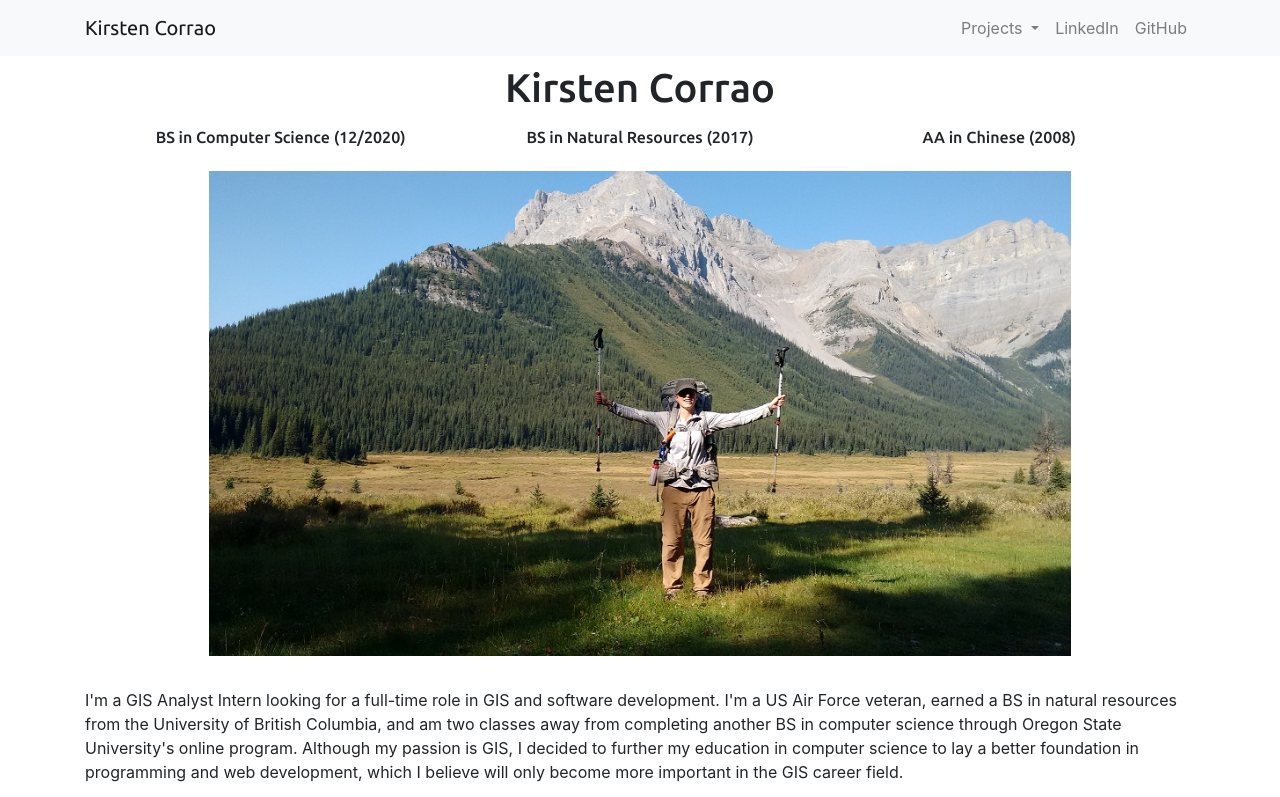
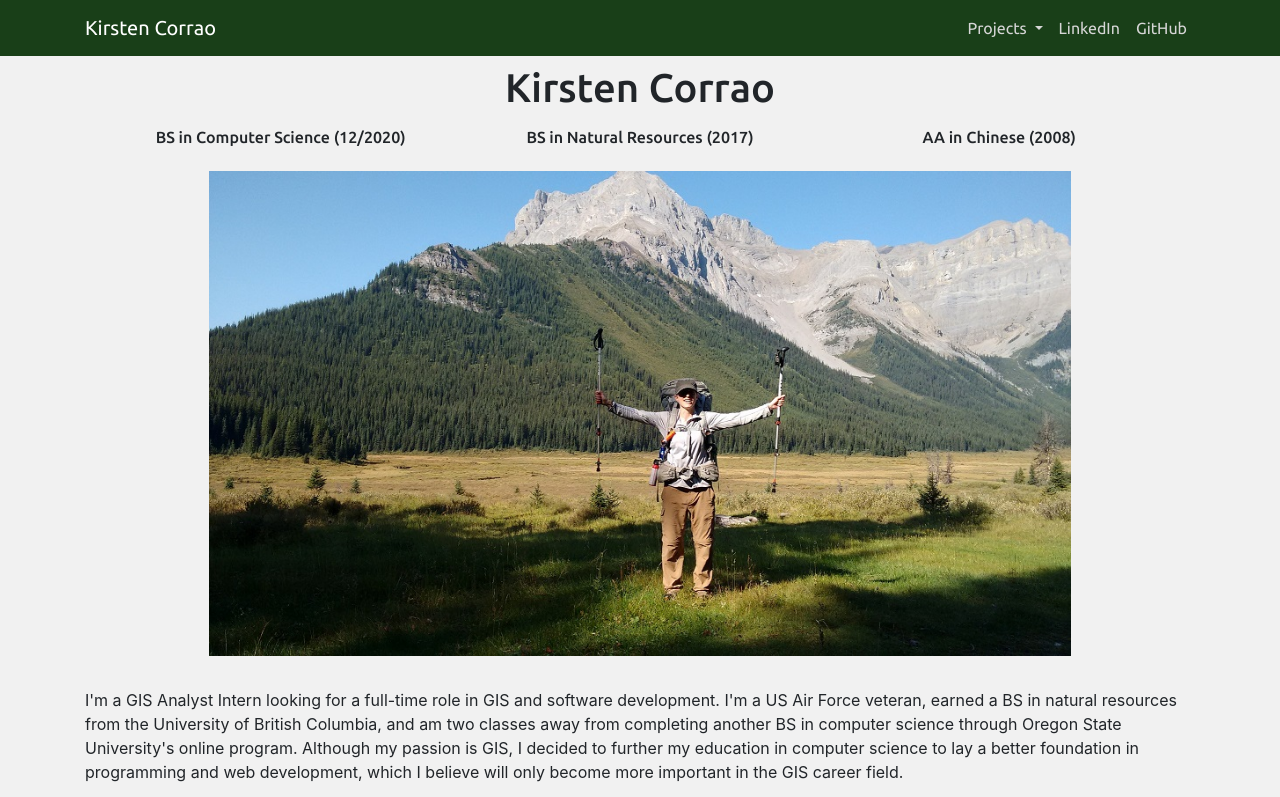
Before and after one commit to kcroo/portfolio, a website: page views/index.html in a window 1280 px wide. Shown: the top 797 px of the page. Drawn offline with nearby package versions, Linux system fonts and the light colour scheme; files that its build step writes are made by us from their sources.

Commit message:
better styling

```diff
--- a/public/style.css
+++ b/public/style.css
@@ -1,3 +1,7 @@
+body {
+    background-color: rgb(241, 241, 241)
+}
+
 h2, h4, h5, h6 {
     font-family: 'Ubuntu', sans-serif;
 }
@@ -20,7 +24,16 @@ h2, h4, h5, h6 {
     margin: 1em auto;
 }
 
+.navbar {
+    background-color: rgb(25, 63, 24);
+}
+
 .navbar-brand, .dropdown-menu, .dropdown-item {
+    font-family: 'Ubuntu', sans-serif;
+}
+
+.navbar-dark .navbar-nav .nav-link {
+    color: rgb(214, 214, 214);
     font-family: 'Ubuntu', sans-serif;
 }
 
--- a/views/base.html
+++ b/views/base.html
@@ -10,7 +10,7 @@
   </head>
   <body>
 
-    <nav class="navbar navbar-expand-lg navbar-light bg-light">
+    <nav class="navbar navbar-expand-lg navbar-dark">
       <div class="container">
         <a class="navbar-brand" href="/">Kirsten Corrao</a>
 
```
